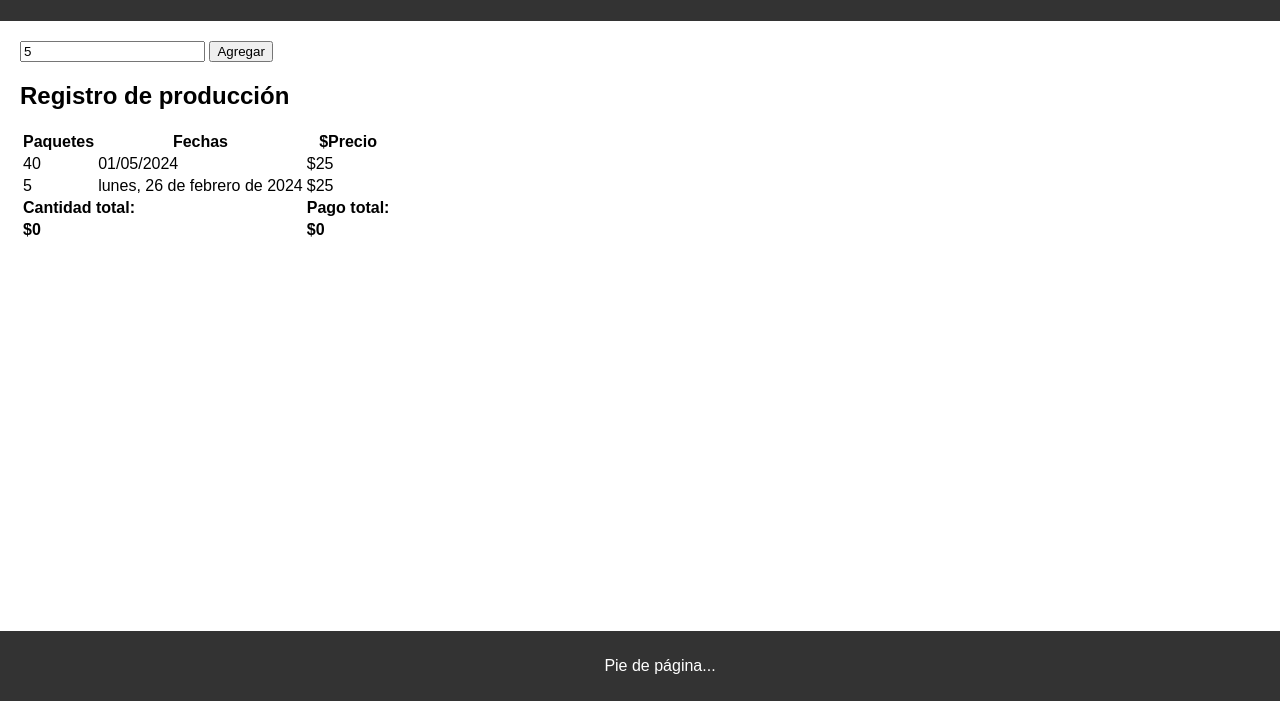
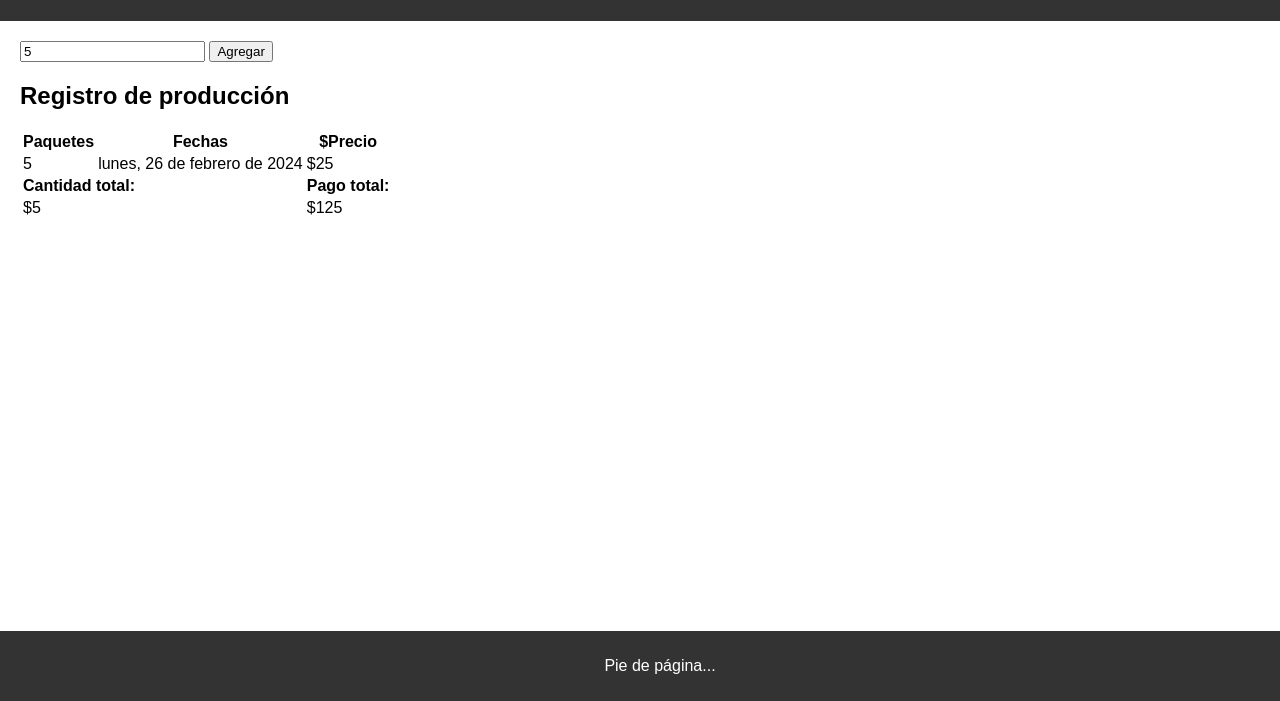
Before and after one commit to Willianwt2000/calculo-mensuales-tapas, a plain HTML site: page index.html in a window 1280 px wide. Both pictures are taken after typing "5" into the empty fields and a click on the button "Agregar". Shown: the part 99-800 px from the top of the page. Drawn offline with Linux system fonts and the light colour scheme.

Commit message:
agregando funciones js

```diff
--- a/index.html
+++ b/index.html
@@ -38,11 +38,7 @@
           </tr>
         </thead>
         <tbody>
-          <tr>
-            <td>40</td>
-            <td>01/05/2024</td>
-            <td>$25</td>
-          </tr>
+          <!--? AQui se agregara el codigo js -->
         </tbody>
         <tfoot>
           <tr>
--- a/js/app.js
+++ b/js/app.js
@@ -3,20 +3,19 @@ const $btnAgregar = document.getElementById("agregar");
 const $totalPaquetes = document.getElementById("totalPaquetes");
 const $pagoTotal = document.getElementById("pagoTotal");
 const $tbody = document.querySelector("tbody");
+let $totalPago = 0; // Variable para almacenar el total del pago
+let $paquetesEnTotal = 0; // Variable para almacenar el total de los paquetes
 
 function agregarRegistro() {
   // Crear un fragmento
   let $fragment = document.createDocumentFragment();
   let $precioDePaquetes = 25;
 
-  // Crear una nueva fila
   let $tr = document.createElement("tr");
 
-  // Crear tres celdas
   let $tdPaquetes = document.createElement("td");
   let $tdDate = document.createElement("td");
   let $tdPrecio = document.createElement("td");
-
 
   // Asignar los valores a las celdas
   $tdPaquetes.textContent = $cantidad.value;
@@ -31,11 +30,18 @@ function agregarRegistro() {
   $tr.appendChild($tdDate);
   $tr.appendChild($tdPrecio);
 
-  // Añadir la fila al fragmento
   $fragment.appendChild($tr);
 
-  // Añadir el fragmento al tbody
   $tbody.appendChild($fragment);
+
+  // Actualizar el total del pago
+  $totalPago += parseInt($precioDePaquetes) * parseInt($cantidad.value);
+  $pagoTotal.textContent = `$${$totalPago}`;
+
+  // Actualizar cantidad de paquetes en total
+  $paquetesEnTotal += Number( $cantidad.value);
+  $totalPaquetes.textContent = `$${$paquetesEnTotal}`;
+
 }
 
 function formatearFecha(fecha) {
@@ -48,6 +54,4 @@ function formatearFecha(fecha) {
   return fecha.toLocaleDateString('es-ES', opciones);
 }
 
-
-
 $btnAgregar.addEventListener("click", agregarRegistro);
```
